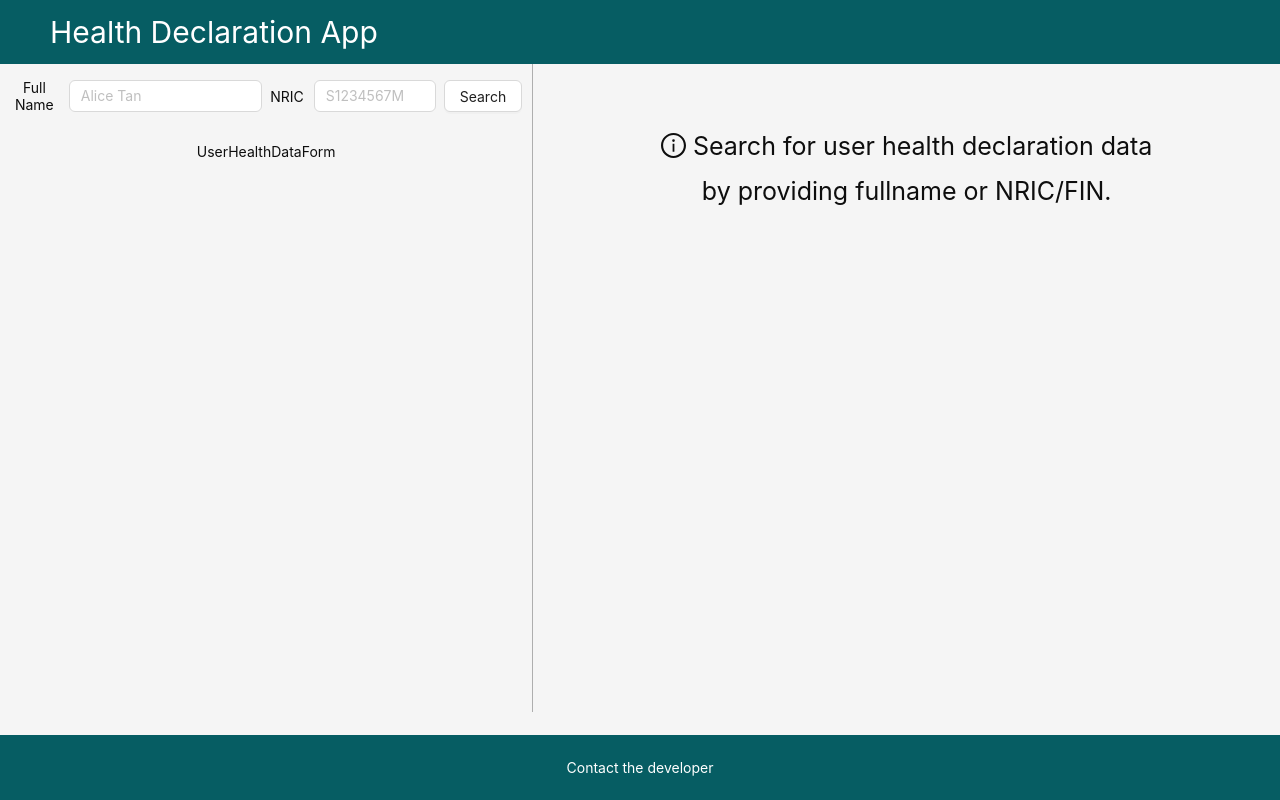
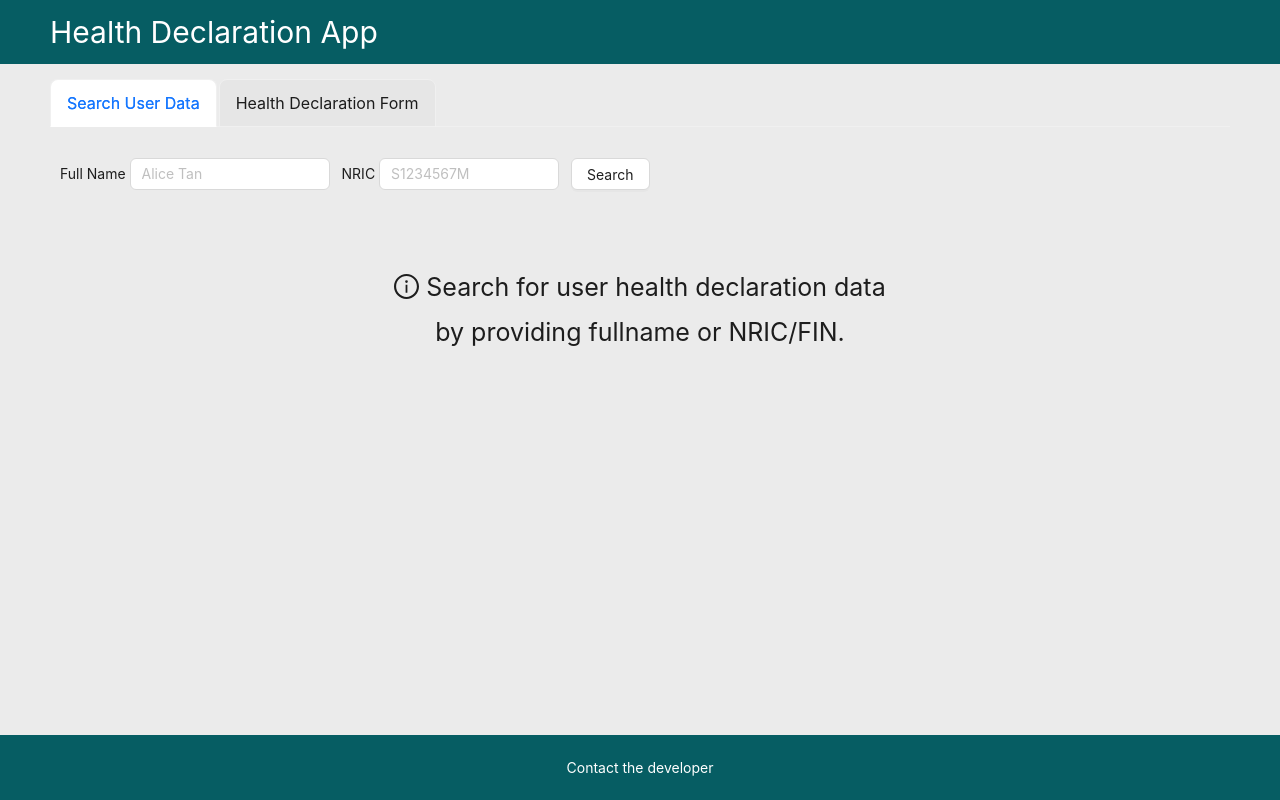
Before and after one commit to pohti/health-decl-front, a React (Create React App) app: page / in a window 1280 px wide. Built offline with nearby package versions, Linux system fonts and the light colour scheme; no server answers.

Commit message:
adding user info atop the health decl table

```diff
--- a/src/App.css
+++ b/src/App.css
@@ -19,16 +19,9 @@
     background-color: var(--primary-bg-color);
 }
 
-.contentMain {
-    /* border: 1px solid red; */
-    min-height: 81vh;
-    color: rgb(14, 14, 14);
-}
-
-.userInputCol {
-    border-right-style: solid;
-    border-right-width: 0.8px;
-    border-right-color: #8382829d
+.layoutContent {
+    padding: 15px 50px;
+    background-color: rgb(235, 235, 235);
 }
 
 .layoutFooter {
--- a/src/App.jsx
+++ b/src/App.jsx
@@ -1,6 +1,10 @@
 import './App.css';
 import { useState } from 'react'
-import { Layout, Col, Row, message as AntdMessage } from 'antd'
+import {
+  Layout,
+  message as AntdMessage,
+  Tabs
+} from 'antd'
 import ParticularsInput from './components/ParticularsInput';
 import UserHealthDataForm from './components/UserHealthDataForm';
 import UserHealthDataDisplay from './components/UserHealthDataDisplay';
@@ -14,6 +18,12 @@ const App = () => {
   const [isLoading, setIsLoading] = useState(false)
   const [userData, setUserData] = useState(null)
   const [isFirstVisit, setIsFirstVisit] = useState(true)
+
+
+
+  const handleTabChange = (key) => {
+    console.log(key);
+  };
 
   const searchUserData = async () => {
     // validate
@@ -41,31 +51,44 @@ const App = () => {
     }
   }
 
-  return (
-    <Layout className="layoutMain">
-      <Header className='layoutHeader'>Health Declaration App</Header>
-      <Content>
-
-
-        <Row className="contentMain">
-          <Col span={10} className="userInputCol">
+  const tabItems = [
+    {
+      key: '1',
+      label: 'Search User Data',
+      children: (
+        <div>
             <ParticularsInput
               fullname={fullname} setFullname={setFullname}
               nric={nric} setNRIC={setNRIC}
               isLoading={isLoading}
               searchUserData={searchUserData}
             />
-            <UserHealthDataForm/>
-          </Col>
-
-          <Col span={14} className="dataDisplayCol">
             <UserHealthDataDisplay
               isFirstVisit={isFirstVisit}
               userData={userData}
               isLoading={isLoading}
             />
-          </Col>
-        </Row>
+        </div>
+      )
+    },
+    {
+      key: '2',
+      label: 'Health Declaration Form',
+      children: <UserHealthDataForm/>
+    }
+  ]
+
+  return (
+    <Layout className="layoutMain">
+      <Header className='layoutHeader'>Health Declaration App</Header>
+      <Content className='layoutContent'>
+        <Tabs
+          type="card"
+          size="large"
+          defaultActiveKey='1'
+          items={tabItems}
+          onChange={handleTabChange}
+        />
       </Content>
       <Footer className="layoutFooter" >Contact the developer</Footer>
     </Layout>
--- a/src/api/api.js
+++ b/src/api/api.js
@@ -1,5 +1,5 @@
 
-const BASE_URL = `https://052bs9gz53.execute-api.ap-southeast-1.amazonaws.com/dev`
+const BASE_URL = `https://sm7tgtc38h.execute-api.ap-southeast-1.amazonaws.com/dev`
 
 const headers = {
     "Content-Type": "application/json",
--- a/src/components/ParticularsInput.css
+++ b/src/components/ParticularsInput.css
@@ -1,4 +1,4 @@
-.particulars-input-div {
+.particularsInputRow {
     /* max-width: 600px; */
     /* display: flex;
     gap: 10px;
@@ -16,7 +16,3 @@
     align-items: center;
     gap: 10px;
 }
-
-/* .particulars-input-div > .ant-col > span {
-    max-width: 160px;
-} */
--- a/src/components/ParticularsInput.jsx
+++ b/src/components/ParticularsInput.jsx
@@ -18,9 +18,11 @@ const ParticularsInput = (props) => {
     }
 
     return (
-        <Row className='particulars-input-div' gutter={[8, 8]}>
-            <Col sm={24} md={12}>
-                <label>Full Name</label>
+
+        <Row className='particularsInputRow' gutter={[12, 8]}
+            justify="start" align="middle" >
+            <Col>
+                <label>Full Name</label> {" "}
                 <Input
                     style={{ maxWidth: '200px' }}
                     placeholder="Alice Tan"
@@ -28,8 +30,8 @@ const ParticularsInput = (props) => {
                     value={fullname} allowClear
                 />
             </Col>
-            <Col sm={24} md={8}>
-                <label>NRIC</label>
+            <Col>
+                <label>NRIC</label> {" "}
                 <Input
                     style={{ maxWidth: '180px' }}
                     placeholder="S1234567M"
@@ -39,7 +41,7 @@ const ParticularsInput = (props) => {
                 />
             </Col>
 
-            <Col sm={24} md={4}>
+            <Col>
                 <Button loading={isLoading} onClick={searchUserData}>Search</Button>
             </Col>
         </Row>
--- a/src/components/UserHealthDataDisplay.jsx
+++ b/src/components/UserHealthDataDisplay.jsx
@@ -2,7 +2,10 @@
 import {
     Empty,
     Skeleton,
-    Table
+    Table,
+    Button,
+    Divider,
+    Row, Col,
 } from 'antd'
 import { InfoCircleOutlined } from '@ant-design/icons';
 import './UserHealthDataDisplay.css'
@@ -25,11 +28,32 @@ const UserHealthDataDisplay = ({isFirstVisit, userData, isLoading}) => {
         </div>
     )
 
+    const UserInfoBar = () => {
+        return <Row align="middle">
+            <Col span={12}>
+                <Row justify="start" style={{ fontSize: "16px" }}>
+                    <span><b>Fullname:</b> {" "} {userData.fullname}</span>
+                    <Divider type="vertical" />
+                    <span><b>Phone:</b> {" "} {userData.phone || "NA"}</span>
+                </Row>
+            </Col>
+            <Col span={12}>
+                <Row justify="end">
+                    <Button>Export To CSV</Button>
+                </Row>
+            </Col>
+        </Row>
+
+    }
+
     const UserDataTable = () => {
         console.log('healthDeclarations', userData.healthDeclarations)
         // return <div>Table here</div>
-        return <Table dataSource={userData.healthDeclarations}>
-            <Column title="Created At (SG Time)" dataIndex="createdDateTime" key="createdDateTime"
+        return (
+            <div>
+
+                <Table dataSource={userData.healthDeclarations} title={() => <UserInfoBar/>} >
+                    <Column title={<span>Created At <br/>(SG Time)</span>} dataIndex="createdDateTime" key="createdDateTime"
                         render={createdDateTime => ISOToSingaporeTime(createdDateTime)}
                     />
                     <Column title="Temperature, °C" dataIndex="temperature" key="temperature" />
@@ -49,6 +73,8 @@ const UserHealthDataDisplay = ({isFirstVisit, userData, isLoading}) => {
 
                     <Column title="Contact Within 14 Days" dataIndex="contactWithin14Days" key="contactWithin14Days" render={(contactWithin14Days) => contactWithin14Days ? 'Yes' : 'No'}/>
                 </Table>
+            </div>
+        )
     }
 
 
@@ -71,8 +97,6 @@ const UserHealthDataDisplay = ({isFirstVisit, userData, isLoading}) => {
 
 export default UserHealthDataDisplay
 
-
-
 const ISOToSingaporeTime = (isoDatetimeString) => {
     // Parse the ISO datetime string into a JavaScript Date object
     const utcDate = new Date(isoDatetimeString);
```
Also changed, not shown: src/components/UserHealthDataDisplay.css (+25 -0 lines). Lines whose indentation alone changed are shown as unchanged.
